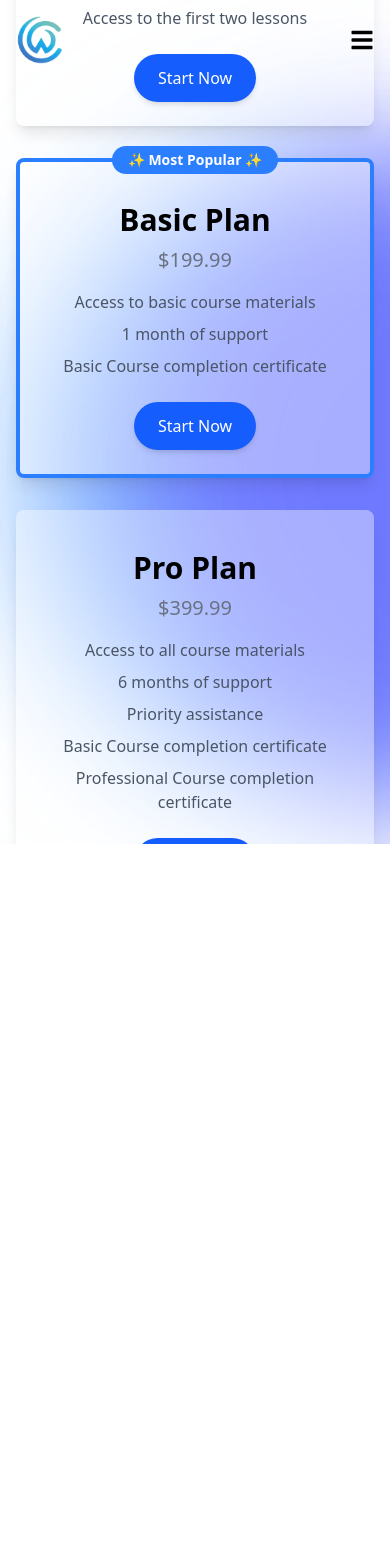
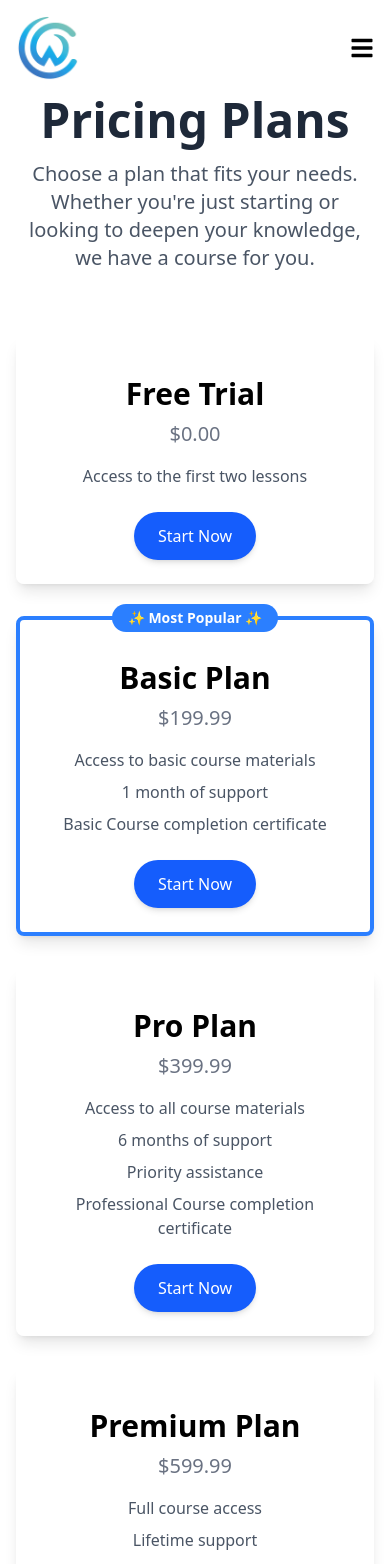
Before and after one commit to PeanutSoup55/cwlanding, a React (Vite) app: page /pricing in a window 390 px wide. Shown: the top 1564 px of the page. Before the commit the page ends 844 px from the top, so only its background shows below. Built offline with nearby package versions, Linux system fonts and the light colour scheme.

Commit message:
fixed pricing mobile again and added a hover for nav bar

```diff
--- a/src/App.jsx
+++ b/src/App.jsx
@@ -10,12 +10,13 @@ const App = () => {
       <Hero />
 
       {/* Blobs with pointer-events-none so they don’t block clicks */}
-      <div className="absolute top-[-10%] left-[-15%] w-[500px] h-[500px] bg-purple-300 mix-blend-multiply filter blur-2xl opacity-70 animate-lava-1 pointer-events-none"></div>
-      <div className="absolute top-[-10%] left-[5%] w-[460px] h-[460px] bg-yellow-400 mix-blend-multiply filter blur-2xl opacity-70 animate-lava-2 animation-delay-2000 pointer-events-none"></div>
-      <div className="absolute top-[-10%] left-[25%] w-[430px] h-[430px] bg-blue-400 mix-blend-multiply filter blur-2xl opacity-70 animate-lava-3 animation-delay-4000 pointer-events-none"></div>
-      <div className="absolute top-[-10%] left-[45%] w-[400px] h-[400px] bg-pink-500 mix-blend-multiply filter blur-2xl opacity-70 animate-lava-4 animation-delay-1000 pointer-events-none"></div>
-      <div className="absolute top-[-10%] left-[65%] w-[450px] h-[450px] bg-green-300 mix-blend-multiply filter blur-2xl opacity-70 animate-lava-1 animation-delay-500 pointer-events-none"></div>
-      <div className="absolute top-[-10%] right-[-15%] w-[500px] h-[500px] bg-red-400 mix-blend-multiply filter blur-2xl opacity-70 animate-lava-2 animation-delay-1500 pointer-events-none"></div>
+      <div className="absolute top-[-10%] left-[-15%] w-[500px] h-[500px] bg-purple-300 mix-blend-multiply filter blur-2xl opacity-70 animate-lava-1 pointer-events-none md:block hidden"></div>
+<div className="absolute top-[-10%] left-[5%] w-[460px] h-[460px] bg-yellow-400 mix-blend-multiply filter blur-2xl opacity-70 animate-lava-2 animation-delay-2000 pointer-events-none md:block hidden"></div>
+<div className="absolute top-[-10%] left-[25%] w-[430px] h-[430px] bg-blue-400 mix-blend-multiply filter blur-2xl opacity-70 animate-lava-3 animation-delay-4000 pointer-events-none md:block hidden"></div>
+<div className="absolute top-[-10%] left-[45%] w-[400px] h-[400px] bg-pink-500 mix-blend-multiply filter blur-2xl opacity-70 animate-lava-4 animation-delay-1000 pointer-events-none md:block hidden"></div>
+<div className="absolute top-[-10%] left-[65%] w-[450px] h-[450px] bg-green-300 mix-blend-multiply filter blur-2xl opacity-70 animate-lava-1 animation-delay-500 pointer-events-none md:block hidden"></div>
+<div className="absolute top-[-10%] right-[-15%] w-[500px] h-[500px] bg-red-400 mix-blend-multiply filter blur-2xl opacity-70 animate-lava-2 animation-delay-1500 pointer-events-none md:block hidden"></div>
+
 
     </div>
   );
--- a/src/components/Navbar.jsx
+++ b/src/components/Navbar.jsx
@@ -7,12 +7,12 @@ const Navbar = () => {
   const [isOpen, setIsOpen] = useState(false);
 
   return (
-    <nav className="top-0 left-0 w-full bg-transparent py-4 relative z-50">
+    <nav className="top-0 left-0 w-full bg-transparent py-4 border-b-0 border-transparent transition-all duration-200 hover:border-gray-500 hover:shadow-lg hover:shadow-gray-500/50">
       <div className="container mx-auto px-4 flex justify-between items-center">
         {/* Logo */}
         <button className="text-black font-semibold text-xl">
           <Link to={"/"}>
-            <img src={cw} alt="CW" className="h-12 w-auto" />
+            <img src={cw} alt="CW" className="h-16 w-auto" />
           </Link>
         </button>
 
--- a/src/components/Pricing.jsx
+++ b/src/components/Pricing.jsx
@@ -1,24 +1,24 @@
+// Pricing.jsx
 import React from "react";
 import Navbar from "./Navbar";
-import { Link } from "react-router-dom";
-import { motion } from "framer-motion";
+import PricingCard from "./PricingCard";  // Import the PricingCard component
 
 const Pricing = () => {
   return (
-    <div className="h-screen flex flex-col relative overflow-hidden">
+    <div className="h-screen flex flex-col relative">
       <Navbar />
 
       {/* Two Large Circular Blobs Behind Pricing Cards */}
       <div className="absolute inset-0 flex items-center justify-center -z-10">
         {/* Left Circular Blob */}
-        <div className="absolute top-[20%] left-[15%] w-[600px] h-[600px] bg-blue-400 rounded-full mix-blend-multiply filter blur-3xl opacity-70 animate-lava"></div>
+        <div className="absolute top-[20%] left-[15%] w-[600px] h-[600px] bg-blue-400 rounded-full mix-blend-multiply filter blur-3xl opacity-70 animate-lava lg:block hidden"></div>
 
         {/* Right Circular Blob */}
-        <div className="absolute top-[20%] left-[45%] w-[600px] h-[600px] bg-purple-400 rounded-full mix-blend-multiply filter blur-3xl opacity-70 animate-lava animation-delay-2000"></div>
+        <div className="absolute top-[20%] left-[45%] w-[600px] h-[600px] bg-purple-400 rounded-full mix-blend-multiply filter blur-3xl opacity-70 animate-lava animation-delay-2000 lg:block hidden"></div>
       </div>
 
       {/* Main Content */}
-      <div className="flex flex-col flex-grow items-center justify-center px-4 max-h-screen">
+      <div className="flex flex-col flex-grow items-center justify-center px-4 ">
         <h1 className="text-5xl font-bold text-center text-gray-800">
           Pricing Plans
         </h1>
@@ -29,97 +29,34 @@ const Pricing = () => {
 
         {/* Pricing Cards */}
         <div className="mt-6 grid grid-cols-1 md:grid-cols-4 gap-8 w-full max-w-7xl ">
-          <motion.div
-          initial={{y: 0, scale: 1}}
-          whileHover={{y: -5, scale: 1.02 }}
-          transition={{ duration: .15 }}
-          className="p-6 bg-white/40 shadow-lg rounded-lg flex flex-col items-center relative z-10 ">
-            <h2 className="text-3xl font-semibold text-center mt-4">Free Trial</h2>
-            <p className="text-center text-xl text-gray-500 mt-2">$0.00</p>
-            <ul className="mt-4 text-gray-600 text-center space-y-2">
-              <li>Access to the first two lessons</li>
-            </ul>
-            <a
-            href="https://buy.stripe.com/test_5kA8z8dje1fddmE144"  // Stripe Checkout session URL
-            className="mt-6 text-white bg-blue-600 px-6 py-3 rounded-full shadow-md hover:bg-blue-700 transition duration-200"
-            >
-            Start Now
-            </a>
-          </motion.div>
+          <PricingCard
+            title="Free Trial"
+            price="$0.00"
+            features={["Access to the first two lessons"]}
+            link="https://buy.stripe.com/test_5kA8z8dje1fddmE144"
+          />
 
-          <motion.div
-          initial={{y: 0, scale: 1}}
-          whileHover={{y: -5, scale: 1.02 }}
-          transition={{ duration: .15 }}
-          className="relative p-6 bg-white/40 shadow-lg rounded-lg flex flex-col items-center border-4 border-blue-500">
-            <div className="absolute top-[-16px] bg-blue-500 text-white text-sm font-bold px-4 py-1 rounded-full flex items-center gap-2">
-              ✨ Most Popular ✨
-            </div>
+          <PricingCard
+            title="Basic Plan"
+            price="$199.99"
+            features={["Access to basic course materials", "1 month of support", "Basic Course completion certificate"]}
+            link="https://buy.stripe.com/test_eVa4iS1Aw8HFciA3cf"
+            popular={true}
+          />
 
-            <h2 className="text-3xl font-semibold text-center mt-4">Basic Plan</h2>
-            <p className="text-center text-xl text-gray-500 mt-2">$199.99</p>
+          <PricingCard
+            title="Pro Plan"
+            price="$399.99"
+            features={["Access to all course materials", "6 months of support", "Priority assistance", "Professional Course completion certificate"]}
+            link="https://buy.stripe.com/test_cN2g1Acfa1fddmE4gh"
+          />
 
-            <ul className="mt-4 text-gray-600 text-center space-y-2">
-              <li>Access to basic course materials</li>
-              <li>1 month of support</li>
-              <li>Basic Course completion certificate</li>
-            </ul>
-
-            <a
-              href="https://buy.stripe.com/test_eVa4iS1Aw8HFciA3cf"  // Stripe Checkout session URL
-              className="mt-6 text-white bg-blue-600 px-6 py-3 rounded-full shadow-md hover:bg-blue-700 transition duration-200"
-            >
-              Start Now
-            </a>
-          </motion.div>
-
-
-
-          {/* Pro Plan */}
-          <motion.div
-          initial={{y: 0, scale: 1}}
-          whileHover={{y: -5, scale: 1.02 }}
-          transition={{ duration: .15 }}
-          className="p-6 bg-white/40 shadow-lg rounded-lg flex flex-col items-center relative z-10">
-            <h2 className="text-3xl font-semibold text-center mt-4">Pro Plan</h2>
-            <p className="text-center text-xl text-gray-500 mt-2">$399.99</p>
-            <ul className="mt-4 text-gray-600 text-center space-y-2">
-              <li>Access to all course materials</li>
-              <li>6 months of support</li>
-              <li>Priority assistance</li>
-              <li>Basic Course completion certificate</li>
-              <li>Professional Course completion certificate</li>
-            </ul>
-            <a
-              href="https://buy.stripe.com/test_cN2g1Acfa1fddmE4gh"  // Stripe Checkout session URL
-              className="mt-6 text-white bg-blue-600 px-6 py-3 rounded-full shadow-md hover:bg-blue-700 transition duration-200"
-            >
-              Start Now
-            </a>
-          </motion.div>
-
-          {/* Premium Plan */}
-          <motion.div
-          initial={{y: 0, scale: 1}}
-          whileHover={{y: -5, scale: 1.02 }}
-          transition={{ duration: .15 }}
-          className="p-6 bg-white/40 shadow-lg rounded-lg flex flex-col items-center relative z-10">
-            <h2 className="text-3xl font-semibold text-center mt-4">Premium Plan</h2>
-            <p className="text-center text-xl text-gray-500 mt-2">$599.99</p>
-            <ul className="mt-4 text-gray-600 text-center space-y-2">
-              <li>Full course access</li>
-              <li>Lifetime support</li>
-              <li>Priority assistance, ensuring faster response times and higher support priority over other plans</li>
-              <li>Course completion certificate</li>
-              <li>Basic Course completion certificate</li>
-            </ul>
-            <a
-              href="https://buy.stripe.com/test_7sIbLk2EA0b91DWdQS"  // Stripe Checkout session URL
-              className="mt-6 text-white bg-blue-600 px-6 py-3 rounded-full shadow-md hover:bg-blue-700 transition duration-200"
-            >
-              Start Now
-            </a>
-          </motion.div>
+          <PricingCard
+            title="Premium Plan"
+            price="$599.99"
+            features={["Full course access", "Lifetime support", "Priority assistance", "Course completion certificate"]}
+            link="https://buy.stripe.com/test_7sIbLk2EA0b91DWdQS"
+          />
         </div>
       </div>
     </div>
--- /dev/null
+++ b/src/components/PricingCard.jsx
@@ -0,0 +1,38 @@
+// PricingCard.jsx
+import React from 'react';
+import { motion } from 'framer-motion'; // Import motion from framer-motion
+
+const PricingCard = ({ title, price, features, link, popular }) => {
+  return (
+    <motion.div
+      initial={{ y: 0, scale: 1 }}
+      whileHover={{ y: -5, scale: 1.02 }}
+      transition={{ duration: 0.15 }}
+      className={`relative p-6 bg-white/40 shadow-lg rounded-lg flex flex-col items-center ${popular ? 'border-4 border-blue-500' : ''}`}
+    >
+      {popular && (
+        <div className="absolute top-[-16px] bg-blue-500 text-white text-sm font-bold px-4 py-1 rounded-full flex items-center gap-2">
+          ✨ Most Popular ✨
+        </div>
+      )}
+
+      <h2 className="text-3xl font-semibold text-center mt-4">{title}</h2>
+      <p className="text-center text-xl text-gray-500 mt-2">{price}</p>
+
+      <ul className="mt-4 text-gray-600 text-center space-y-2">
+        {features.map((feature, index) => (
+          <li key={index}>{feature}</li>
+        ))}
+      </ul>
+
+      <a
+        href={link}
+        className="mt-6 text-white bg-blue-600 px-6 py-3 rounded-full shadow-md hover:bg-blue-700 transition duration-200"
+      >
+        Start Now
+      </a>
+    </motion.div>
+  );
+};
+
+export default PricingCard;
```
